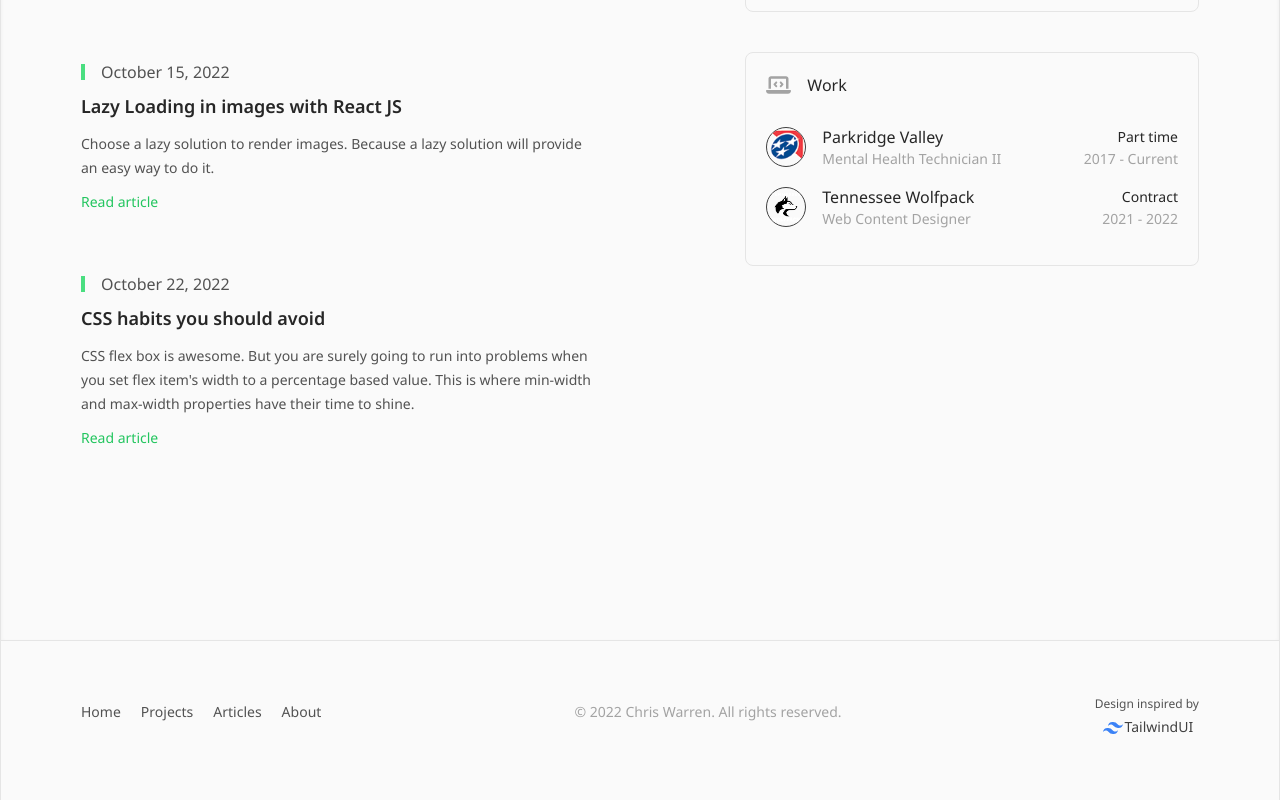
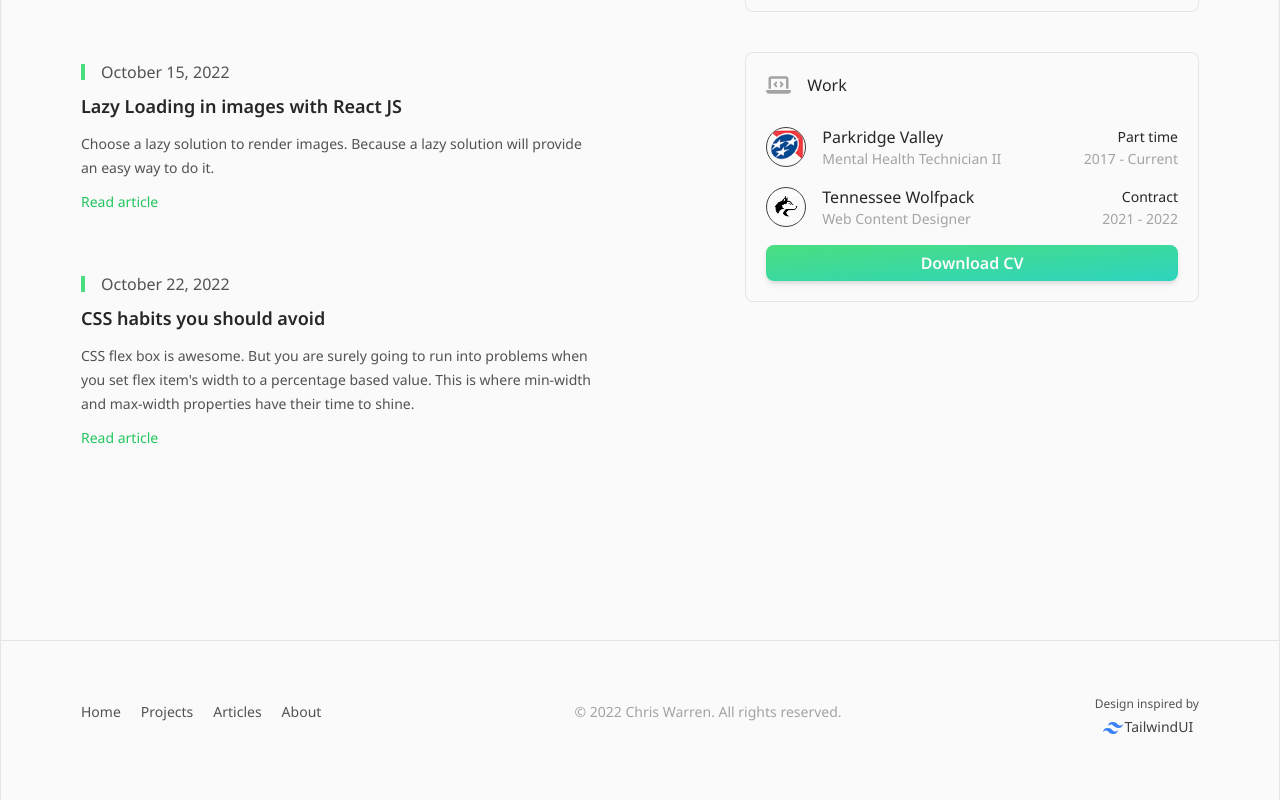
Before and after one commit to Christopher-Warren/portfolio-v4, a Next.js app: page / in a window 1280 px wide. Shown: the part 1179-1979 px from the top of the page. Built offline with nearby package versions, Linux system fonts and the light colour scheme.

Commit message:
add resume

```diff
--- a/components/home/Info.tsx
+++ b/components/home/Info.tsx
@@ -96,6 +96,14 @@ export const Info = () => {
             </div>
           );
         })}
+
+        <a
+          href="/documents/Christopher_Warren_Resume_10_22-1.pdf"
+          target="_blank"
+          className="mt-3 block w-full rounded-lg bg-gradient-to-br from-green-400 to-teal-400 py-1.5 text-center font-semibold text-neutral-50 shadow-md transition-shadow duration-300 hover:shadow-none"
+        >
+          Download CV
+        </a>
       </div>
     </div>
   );
```
Also changed, not shown: 1 other file (tests, documents, lock files or other folders).
